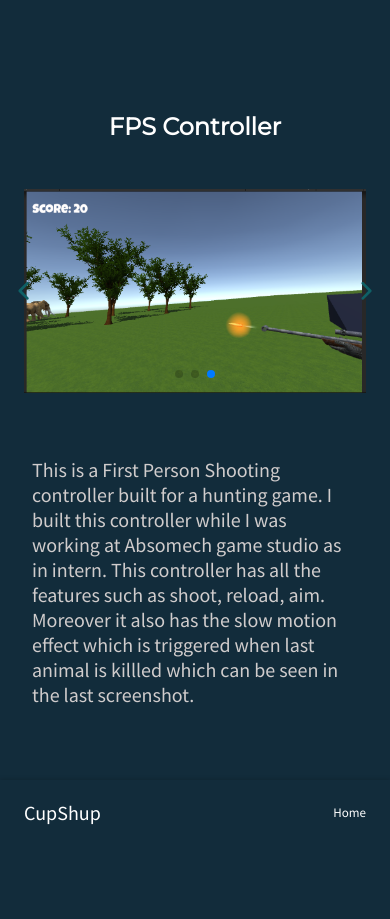
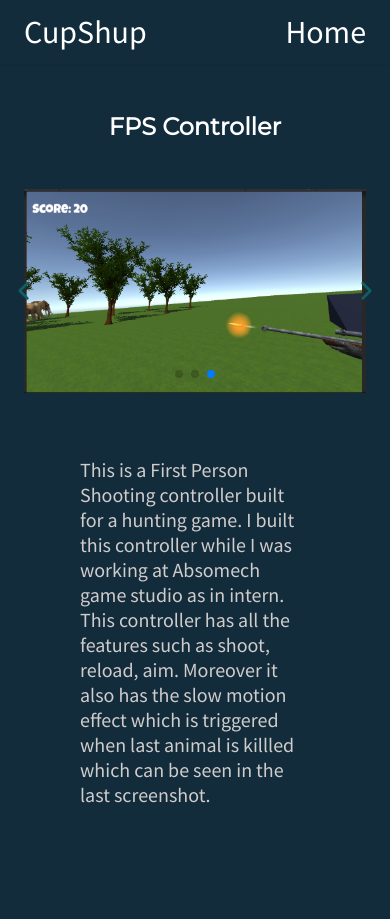
Before and after one commit to Hamza-18/Portfolio, a Django app: page /portfolio/fps in a window 390 px wide. Before the commit the page ends 825 px from the top, so only its background shows below. Run offline with Django 3.2, Linux system fonts and the light colour scheme.

Commit message:
made some changes

```diff
--- a/portfolio/static/portfolio/project.css
+++ b/portfolio/static/portfolio/project.css
@@ -1,12 +1,26 @@
+.header {
+    width: 100%;
+    left: 0;
+    top: 0;
+    height: auto;
+    bottom: initial;
+    position: fixed;
+    z-index: var(--z-fixed);
+    font-family: 'Source Sans Pro', sans-serif;
+    background-color: #122c3b;
+    color: white;
+    box-shadow: 0 -1px 4px rgba(0, 0, 0, 0.15);
+}
 
 #project{
     margin-top: 5rem;
 }
 .project_description{
-    padding: 0 2rem 2rem;
+    padding: 0 5rem 4rem 5rem;
 }
 .project{
     margin-top: 2rem;
+    align-items: center;
 }
 /*===========Navigation===========*/
 .nav {
@@ -21,19 +35,15 @@
 .nav_list {
     display: flex;
     column-gap: 2rem;
-    font-size: 2rem;
+    font-size: 3rem;
 }
 
 .nav_icon {
     font-size: 2rem;
 }
-
+.nav, .nav_link{
+    font-size: 2rem !important;
+}
 .swiper-button-next, .swiper-button-prev {
     color: #0f6066 !important;
 }
-
-@media screen and (max-width: 400px){
-    .body{
-        font-size: 20px;
-    }
-}
--- a/portfolio/static/portfolio/style.css
+++ b/portfolio/static/portfolio/style.css
@@ -118,7 +118,7 @@ img {
 
 .header {
     width: 100%;
-    left: 0;
+    left: 0 ;
     bottom: 0;
     position: fixed;
     z-index: var(--z-fixed);
--- a/portfolio/templates/portfolio/project.html
+++ b/portfolio/templates/portfolio/project.html
@@ -16,7 +16,7 @@
                 <a href="#" class="nav_logo">CupShup</a>
                 <ul class="nav_list grid">
                     <li class="nav_item">
-                        <a href="/portfolio" class="nav_link ">
+                        <a href="/portfolio" class="nav_link proj_nav">
                             Home
                         </a>
                     </li>
```
